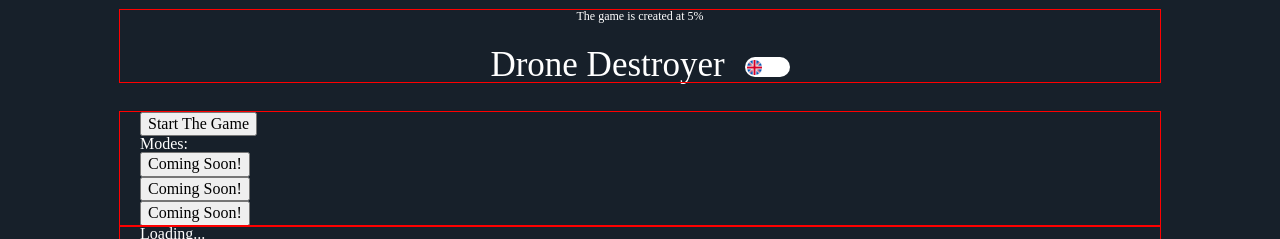
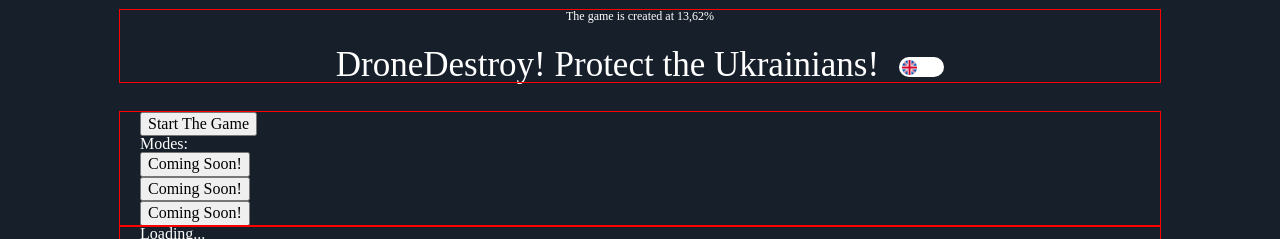
Before and after one commit to Rostyslav-afk/DroneDestroyer, a plain HTML site: page index.html in a window 1280 px wide. Shown: the top 239 px of the page. Drawn offline with nearby package versions, Linux system fonts and the light colour scheme; a web font is replaced by a local one.

Commit message:
Update % and text,meta

```diff
--- a/index.html
+++ b/index.html
@@ -4,8 +4,8 @@
 <head>
     <meta charset="UTF-8">
     <meta name="viewport" content="width=device-width, initial-scale=1.0">
-    <title>Drone Destroyer!</title>
-    <meta name="description" content="Drone Destroyer is a game where you can destroy drones and have fun!">
+    <title>DroneDestroy! Protect the Ukrainians! Air Defense Game.</title>
+    <meta name="description" content="Drone Destroyer is a game where you can destroy drones,rockets,shahed-136,ships thereby protecting the homes of Ukrainians!">
     <link rel="apple-touch-icon" sizes="180x180" href="./img/favicon/apple-touch-icon.png">
     <link rel="icon" type="image/png" sizes="32x32" href="./img/favicon/favicon-32x32.png">
     <link rel="icon" type="image/png" sizes="16x16" href="./img/favicon/favicon-16x16.png">
@@ -25,9 +25,9 @@
 <body>
     <header class="header">
         <div class="container">
-            <p class="game__status">The game is created at 5%</p>
+            <p class="game__status">The game is created at 13,62%</p>
             <div class="header__box">
-                <h1 class="header__title">Drone Destroyer
+                <h1 class="header__title">DroneDestroy! Protect the Ukrainians!
                 </h1>
                 <input type="checkbox" name="header__checkbox-laungage" id="header__checkbox-laungage">
                 <label for="header__checkbox-laungage" class="header__label-laungage-changer"></label>
```
